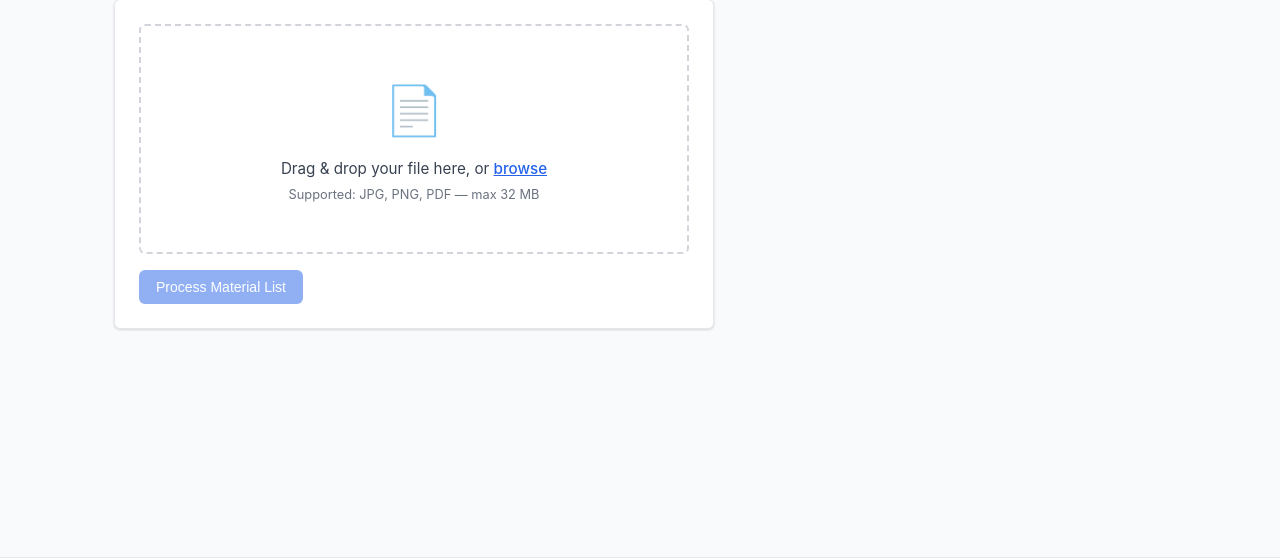
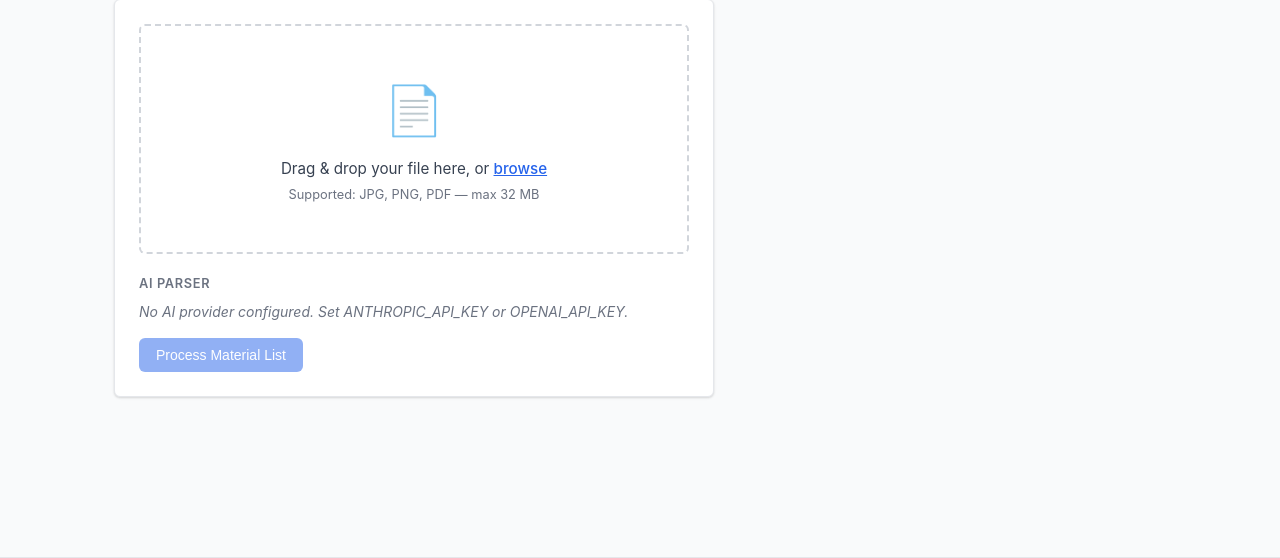
Before and after one commit to amcgrean/list-ingestor, a Flask app: page / in a window 1280 px wide. Shown: the part 175-733 px from the top of the page. Run offline with Flask 3, Linux system fonts and the light colour scheme.

Commit message:
Add ChatGPT (OpenAI) as an alternative AI parser
- New app/services/chatgpt_parser.py mirrors ai_parser.py but calls the
  OpenAI Chat Completions API (defaults to gpt-4o).
- config.py gains OPENAI_API_KEY, OPENAI_MODEL, and DEFAULT_AI_PROVIDER
  env-var settings.
- The upload route reads an ai_provider field from the form and dispatches
  to either chatgpt_parser or ai_parser accordingly.
- The upload form shows a provider selector (Claude / ChatGPT) when the
  corresponding API key is configured; only available providers appear.
- /health now reports openai_key_set and default_ai_provider.
- openai==1.75.0 added to requirements.txt.

https://claude.ai/code/session_01MfnDXHBHavdtYx1sJ5UoSr

````diff
--- a/app/routes.py
+++ b/app/routes.py
@@ -27,7 +27,7 @@ from werkzeug.utils import secure_filename
 
 from app import db
 from app.models import ERPItem, ExtractedItem, ProcessingSession
-from app.services import ocr_service, ai_parser, item_matcher
+from app.services import ocr_service, ai_parser, chatgpt_parser, item_matcher
 
 logger = logging.getLogger(__name__)
 main = Blueprint("main", __name__)
@@ -59,7 +59,16 @@ def index():
     recent_sessions = (
         ProcessingSession.query.order_by(ProcessingSession.created_at.desc()).limit(10).all()
     )
-    return render_template("index.html", sessions=recent_sessions)
+    claude_available = bool(current_app.config.get("ANTHROPIC_API_KEY"))
+    openai_available = bool(current_app.config.get("OPENAI_API_KEY"))
+    default_provider = current_app.config.get("DEFAULT_AI_PROVIDER", "claude")
+    return render_template(
+        "index.html",
+        sessions=recent_sessions,
+        claude_available=claude_available,
+        openai_available=openai_available,
+        default_provider=default_provider,
+    )
 
 
 @main.route("/upload", methods=["POST"])
@@ -122,29 +131,56 @@ def upload():
         return redirect(url_for("main.index"))
 
     # --- Step 2: AI parse ---
-    api_key = current_app.config.get("ANTHROPIC_API_KEY", "")
-    if not api_key:
-        session.status = "error"
-        session.error_message = "ANTHROPIC_API_KEY is not configured."
-        db.session.commit()
-        flash("AI parsing is not configured. Set ANTHROPIC_API_KEY.", "error")
-        return redirect(url_for("main.index"))
+    provider = request.form.get("ai_provider", "").strip().lower()
+    if provider not in ("claude", "openai"):
+        provider = current_app.config.get("DEFAULT_AI_PROVIDER", "claude")
 
-    try:
-        parsed_items = ai_parser.parse_material_list(
-            raw_text,
-            api_key=api_key,
-            model=current_app.config["CLAUDE_MODEL"],
-        )
-        session.status = "parsed"
-        db.session.commit()
-    except Exception as exc:
-        logger.exception("AI parsing failed for session %d", session.id)
-        session.status = "error"
-        session.error_message = f"AI parsing failed: {exc}"
-        db.session.commit()
-        flash(f"AI parsing failed: {exc}", "error")
-        return redirect(url_for("main.index"))
+    if provider == "openai":
+        api_key = current_app.config.get("OPENAI_API_KEY", "")
+        if not api_key:
+            session.status = "error"
+            session.error_message = "OPENAI_API_KEY is not configured."
+            db.session.commit()
+            flash("ChatGPT parsing is not configured. Set OPENAI_API_KEY.", "error")
+            return redirect(url_for("main.index"))
+        try:
+            parsed_items = chatgpt_parser.parse_material_list(
+                raw_text,
+                api_key=api_key,
+                model=current_app.config["OPENAI_MODEL"],
+            )
+            session.status = "parsed"
+            db.session.commit()
+        except Exception as exc:
+            logger.exception("ChatGPT parsing failed for session %d", session.id)
+            session.status = "error"
+            session.error_message = f"ChatGPT parsing failed: {exc}"
+            db.session.commit()
+            flash(f"ChatGPT parsing failed: {exc}", "error")
+            return redirect(url_for("main.index"))
+    else:
+        api_key = current_app.config.get("ANTHROPIC_API_KEY", "")
+        if not api_key:
+            session.status = "error"
+            session.error_message = "ANTHROPIC_API_KEY is not configured."
+            db.session.commit()
+            flash("AI parsing is not configured. Set ANTHROPIC_API_KEY.", "error")
+            return redirect(url_for("main.index"))
+        try:
+            parsed_items = ai_parser.parse_material_list(
+                raw_text,
+                api_key=api_key,
+                model=current_app.config["CLAUDE_MODEL"],
+            )
+            session.status = "parsed"
+            db.session.commit()
+        except Exception as exc:
+            logger.exception("Claude parsing failed for session %d", session.id)
+            session.status = "error"
+            session.error_message = f"AI parsing failed: {exc}"
+            db.session.commit()
+            flash(f"AI parsing failed: {exc}", "error")
+            return redirect(url_for("main.index"))
 
     if not parsed_items:
         session.status = "error"
@@ -449,4 +485,6 @@ def health():
         "db": db_ok,
         "catalog_items": catalog_count,
         "anthropic_key_set": bool(current_app.config.get("ANTHROPIC_API_KEY")),
+        "openai_key_set": bool(current_app.config.get("OPENAI_API_KEY")),
+        "default_ai_provider": current_app.config.get("DEFAULT_AI_PROVIDER", "claude"),
     }), 200 if db_ok else 503
--- /dev/null
+++ b/app/services/chatgpt_parser.py
@@ -0,0 +1,123 @@
+"""
+ChatGPT Parser Service
+----------------------
+Sends raw OCR text to OpenAI's ChatGPT and returns a list of structured line items.
+Mirrors the interface of ai_parser.py so routes.py can swap providers transparently.
+"""
+
+import json
+import logging
+import re
+from typing import Any
+
+import openai
+
+logger = logging.getLogger(__name__)
+
+SYSTEM_PROMPT = """\
+You are an expert at reading material lists for the building materials and lumber industry.
+
+Your job is to parse raw, messy OCR text from contractor-submitted material lists and \
+return a clean, structured JSON array of line items.
+
+Rules:
+- Each line item must have "quantity" (number, default to 1 if missing) and "description" (string).
+- Normalize spelling errors (e.g. "deckin" → "decking").
+- Expand construction shorthand (e.g. "2x10x16" → "2x10 16ft", "lf" → "linear feet").
+- Keep measurements in the description (size, length, grade, species, finish, color).
+- Do NOT infer or add items that are not present in the source text.
+- If a line has no clear quantity, use 1.
+- Merge duplicate items if they are clearly the same material listed twice.
+- Return ONLY valid JSON — no markdown fences, no commentary.
+
+Output format (JSON array):
+[
+  {"quantity": 25, "description": "2x10 SPF joist 16ft"},
+  {"quantity": 2,  "description": "6x6 pressure treated post"},
+  {"quantity": 1,  "description": "LUS210 joist hanger 1lb box"},
+  {"quantity": 100,"description": "Trex decking 16ft sand"}
+]
+"""
+
+USER_PROMPT_TEMPLATE = """\
+Parse the following material list text into structured JSON line items.
+
+--- MATERIAL LIST START ---
+{ocr_text}
+--- MATERIAL LIST END ---
+
+Return ONLY the JSON array.
+"""
+
+
+def parse_material_list(
+    ocr_text: str,
+    api_key: str,
+    model: str = "gpt-4o",
+) -> list[dict[str, Any]]:
+    """
+    Send OCR text to ChatGPT and return a list of dicts with keys:
+      - quantity (float)
+      - description (str)
+
+    Raises ValueError on parse failure, openai.APIError on API errors.
+    """
+    if not ocr_text or not ocr_text.strip():
+        raise ValueError("OCR text is empty — nothing to parse.")
+
+    client = openai.OpenAI(api_key=api_key)
+
+    response = client.chat.completions.create(
+        model=model,
+        max_tokens=2048,
+        messages=[
+            {"role": "system", "content": SYSTEM_PROMPT},
+            {
+                "role": "user",
+                "content": USER_PROMPT_TEMPLATE.format(ocr_text=ocr_text.strip()),
+            },
+        ],
+    )
+
+    choice = response.choices[0] if response.choices else None
+    if choice is None:
+        raise ValueError("ChatGPT returned no choices in the response.")
+
+    raw_content = (choice.message.content or "").strip()
+    logger.debug("ChatGPT raw response: %s", raw_content)
+
+    if not raw_content:
+        raise ValueError(
+            f"ChatGPT returned an empty response (finish_reason={choice.finish_reason!r})."
+        )
+
+    # Strip accidental markdown fences
+    raw_content = re.sub(r"^```(?:json)?\s*", "", raw_content)
+    raw_content = re.sub(r"\s*```$", "", raw_content).strip()
+
+    if not raw_content:
+        raise ValueError("ChatGPT response was only a markdown code fence with no content.")
+
+    try:
+        items = json.loads(raw_content)
+    except json.JSONDecodeError as exc:
+        logger.error("Failed to parse ChatGPT response as JSON: %s", raw_content)
+        raise ValueError(f"ChatGPT returned invalid JSON: {exc}") from exc
+
+    if not isinstance(items, list):
+        raise ValueError("ChatGPT response is not a JSON array.")
+
+    validated = []
+    for item in items:
+        if not isinstance(item, dict):
+            continue
+        description = str(item.get("description", "")).strip()
+        if not description:
+            continue
+        try:
+            quantity = float(item.get("quantity", 1))
+        except (TypeError, ValueError):
+            quantity = 1.0
+        validated.append({"quantity": quantity, "description": description})
+
+    return validated
--- a/app/static/css/style.css
+++ b/app/static/css/style.css
@@ -210,6 +210,56 @@ body {
 }
 .file-name { flex: 1; font-size: .875rem; color: var(--gray-700); }
 
+/* ---- AI Provider Selector ---- */
+.provider-selector {
+  margin-top: 1.25rem;
+}
+.provider-label {
+  display: block;
+  font-size: .8rem;
+  font-weight: 600;
+  text-transform: uppercase;
+  letter-spacing: .05em;
+  color: var(--gray-500);
+  margin-bottom: .5rem;
+}
+.provider-options {
+  display: flex;
+  gap: .75rem;
+  flex-wrap: wrap;
+}
+.provider-option {
+  display: flex;
+  align-items: center;
+  gap: .5rem;
+  padding: .5rem .875rem;
+  border: 1.5px solid var(--gray-300);
+  border-radius: 8px;
+  cursor: pointer;
+  font-size: .875rem;
+  transition: border-color .15s, background .15s;
+}
+.provider-option:has(input:checked) {
+  border-color: var(--primary);
+  background: #eff6ff;
+}
+.provider-option input[type="radio"] {
+  accent-color: var(--primary);
+}
+.provider-name {
+  font-weight: 600;
+  color: var(--gray-800);
+}
+.provider-tag {
+  font-size: .75rem;
+  color: var(--gray-500);
+}
+.provider-none {
+  font-size: .875rem;
+  color: var(--gray-500);
+  font-style: italic;
+}
+
 .form-actions { margin-top: 1rem; }
 
 /* ---- Spinner ---- */
--- a/app/templates/index.html
+++ b/app/templates/index.html
@@ -26,6 +26,29 @@
       <span class="file-icon">&#128196;</span>
       <span id="file-name" class="file-name"></span>
       <button type="button" id="clear-file" class="btn-icon" title="Remove file">&times;</button>
+    </div>
+
+    <div class="provider-selector">
+      <label class="provider-label">AI Parser</label>
+      <div class="provider-options">
+        {% if claude_available %}
+        <label class="provider-option {% if default_provider == 'claude' %}provider-option--default{% endif %}">
+          <input type="radio" name="ai_provider" value="claude" {% if default_provider == 'claude' %}checked{% endif %} />
+          <span class="provider-name">Claude</span>
+          <span class="provider-tag">Anthropic</span>
+        </label>
+        {% endif %}
+        {% if openai_available %}
+        <label class="provider-option {% if default_provider == 'openai' %}provider-option--default{% endif %}">
+          <input type="radio" name="ai_provider" value="openai" {% if default_provider == 'openai' or not claude_available %}checked{% endif %} />
+          <span class="provider-name">ChatGPT</span>
+          <span class="provider-tag">OpenAI</span>
+        </label>
+        {% endif %}
+        {% if not claude_available and not openai_available %}
+        <p class="provider-none">No AI provider configured. Set ANTHROPIC_API_KEY or OPENAI_API_KEY.</p>
+        {% endif %}
+      </div>
     </div>
 
     <div class="form-actions">
--- a/requirements.txt
+++ b/requirements.txt
@@ -13,6 +13,7 @@ pdf2image==1.17.0             # requires poppler (see setup notes)
 
 # AI / LLM
 anthropic==0.49.0
+openai==1.75.0
 
 # Matching
 rapidfuzz==3.12.1
````
Also changed, not shown: config.py (+8 -0 lines).
